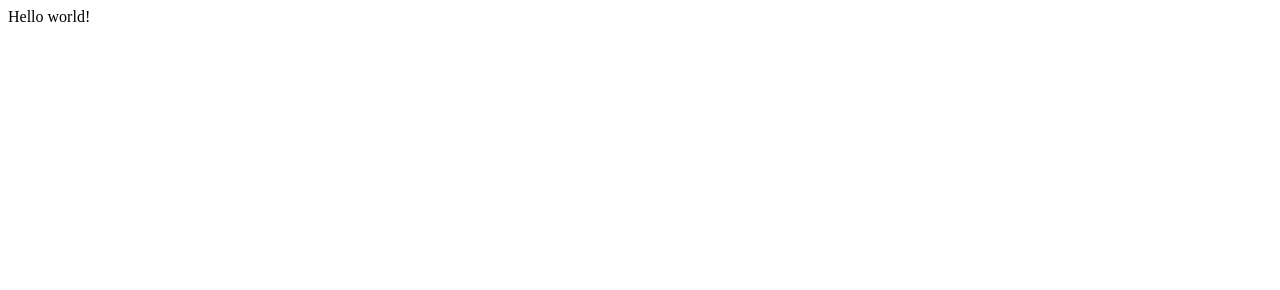
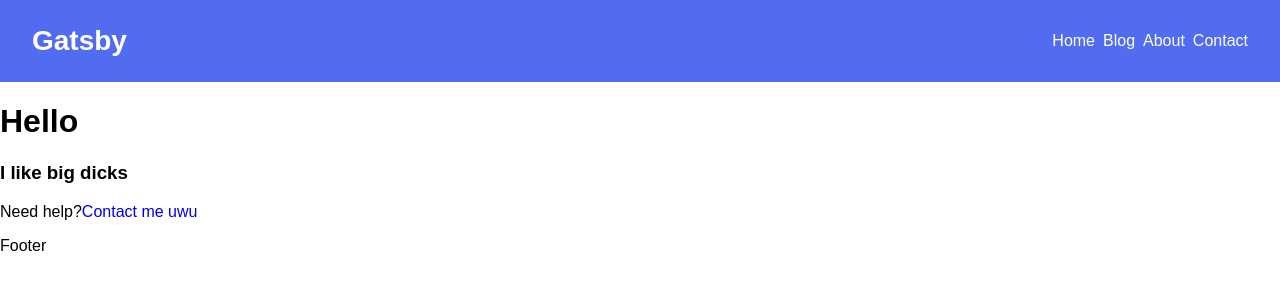
Before and after one commit to laavis/Wasteless, a Gatsby site: page / in a window 1280 px wide. Built offline with nearby package versions, Linux system fonts and the light colour scheme; Gatsby itself is replaced by a stand-in of ours.

Commit message:
initial commit

```diff
--- a/gatsby-config.js
+++ b/gatsby-config.js
@@ -6,4 +6,5 @@
 
 module.exports = {
   /* Your site config here */
-}
+  plugins: ['gatsby-plugin-sass'],
+};
--- a/package.json
+++ b/package.json
@@ -15,6 +15,8 @@
   },
   "dependencies": {
     "gatsby": "^2.18.8",
+    "gatsby-plugin-sass": "^2.1.26",
+    "node-sass": "^4.13.0",
     "react": "^16.12.0",
     "react-dom": "^16.12.0"
   },
--- /dev/null
+++ b/src/components/Footer.js
@@ -0,0 +1,9 @@
+import React from 'react';
+
+export default () => {
+  return (
+    <div>
+      <p>Footer</p>
+    </div>
+  );
+};
--- /dev/null
+++ b/src/components/Header.js
@@ -0,0 +1,27 @@
+import React from 'react';
+
+import { Link } from 'gatsby';
+
+import classes from '../styles/modules/header.module.scss';
+
+export default () => {
+  return (
+    <div className={classes.header}>
+      <h1 className={classes.title}>Gatsby</h1>
+      <ul className={classes.menu}>
+        <li>
+          <Link to="/home">Home</Link>
+        </li>
+        <li>
+          <Link to="/blog">Blog</Link>
+        </li>
+        <li>
+          <Link to="/about">About</Link>
+        </li>
+        <li>
+          <Link to="/contact">Contact </Link>
+        </li>
+      </ul>
+    </div>
+  );
+};
--- /dev/null
+++ b/src/components/Layout.js
@@ -0,0 +1,16 @@
+import React from 'react';
+
+import Footer from './Footer';
+import Header from './Header';
+
+import '../styles/main.scss';
+
+export default props => {
+  return (
+    <div>
+      <Header />
+      {props.children}
+      <Footer />
+    </div>
+  );
+};
--- a/src/pages/index.js
+++ b/src/pages/index.js
@@ -1,3 +1,19 @@
-import React from "react"
+import React from 'react';
+import { Link } from 'gatsby';
 
-export default () => <div>Hello world!</div>
+import Layout from '../components/Layout';
+
+const Index = () => {
+  return (
+    <Layout>
+      <h1>Hello</h1>
+      <h3>I like big dicks</h3>
+      <p>
+        Need help?
+        <Link to="/contact">Contact me uwu</Link>
+      </p>
+    </Layout>
+  );
+};
+
+export default Index;
--- /dev/null
+++ b/src/styles/main.scss
@@ -0,0 +1,21 @@
+@import './normalize.scss';
+
+* {
+  font-family: sans-serif;
+}
+
+html,
+body {
+  margin: 0;
+  padding: 0;
+}
+
+a,
+li {
+  text-decoration: none;
+}
+
+li,
+ul {
+  list-style: none;
+}
--- /dev/null
+++ b/src/styles/modules/header.module.scss
@@ -0,0 +1,33 @@
+.header {
+  display: flex;
+  align-items: center;
+  justify-content: space-between;
+  padding: 1rem 2rem;
+  background: #516cf0;
+}
+
+.title {
+  margin: 0;
+  font-size: 1.75rem;
+  color: #ffffff;
+}
+
+.menu {
+  display: flex;
+
+  li {
+    margin-right: 0.5rem;
+
+    &:last-of-type {
+      margin-right: 0;
+    }
+  }
+
+  a {
+    color: #ffffff;
+
+    &:hover {
+      color: palevioletred;
+    }
+  }
+}
```
Also changed, not shown: src/pages/about.js (added, +12 -0 lines), src/pages/blog.js (added, +12 -0 lines), src/pages/contact.js (added, +12 -0 lines), src/styles/normalize.scss (added), 2 other files.
